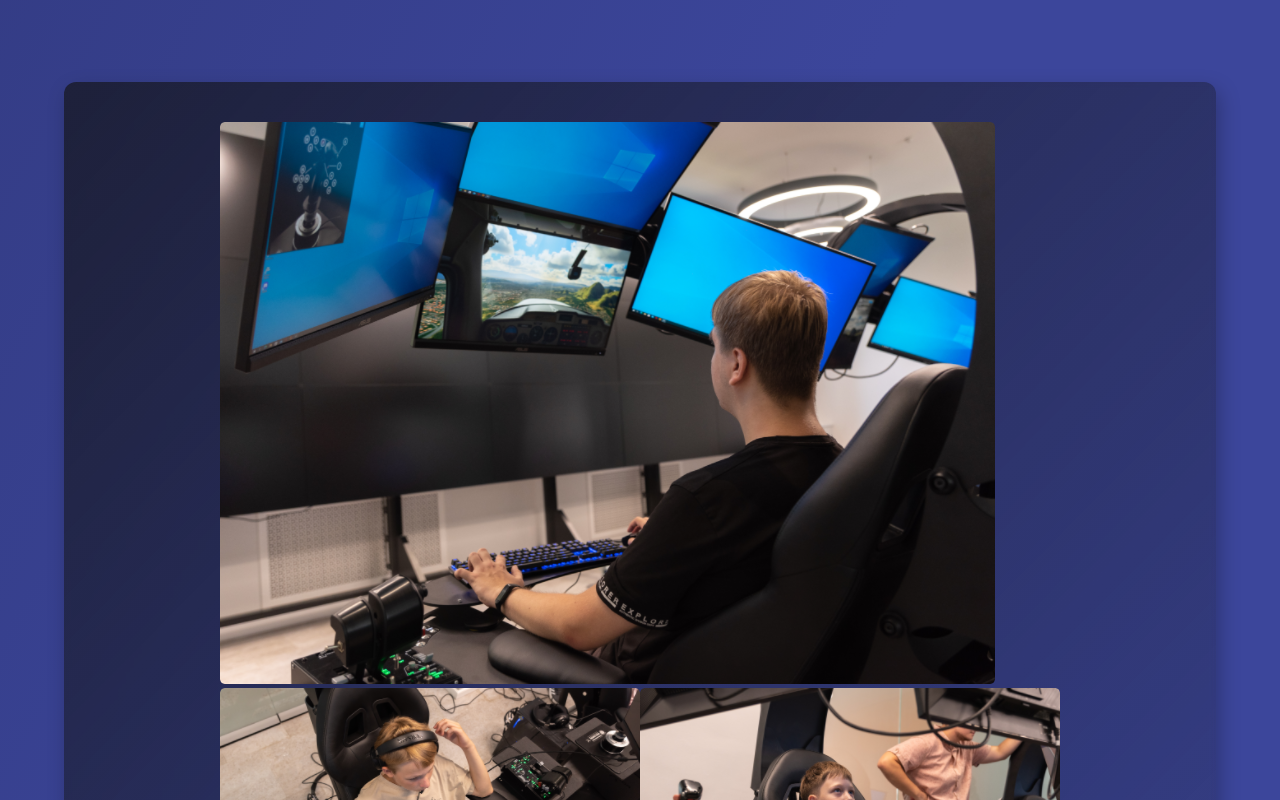
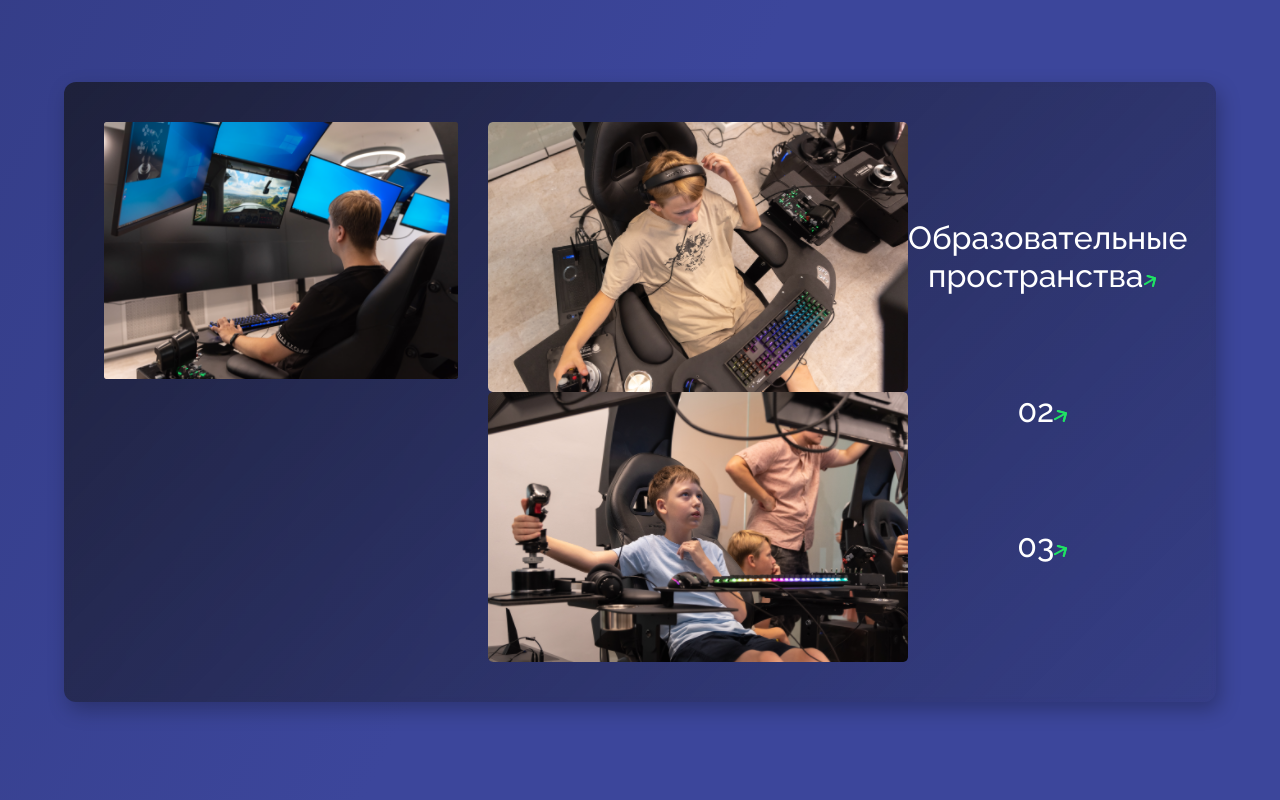
Before and after one commit to vsevolod22/PishUFU, a React (Vite) app: page / in a window 1280 px wide. Shown: the part 6440-7240 px from the top of the page. Built offline with nearby package versions, Linux system fonts and the light colour scheme.

Commit message:
add one more section

```diff
--- a/src/pages/MainPage/ui/OurSpaces/OurSpaces.module.scss
+++ b/src/pages/MainPage/ui/OurSpaces/OurSpaces.module.scss
@@ -89,6 +89,37 @@
             text-align: left;
             margin: 30px 0;
         }
+        &_img {
+            &__container {
+                display: flex;
+            }
+            &__small {
+                display: flex;
+                flex-direction: column;
+                justify-content: space-between;
+            }
+            &__big {
+                margin-right: 30px;
+                img {
+                    width: 100%;
+                }
+            }
+        }
+        &_switch {
 
+            &__container {
+                color: rgb(255, 255, 255);
+                font-family: Raleway;
+                font-size: 32px;
+                font-weight: 500;
+                line-height: 38px;
+                letter-spacing: 0%;
+                width: 25%;
+                text-align: center;
+                display: flex;
+                flex-direction: column;
+                justify-content: space-evenly;
+            }
+        }
     }
 }
--- a/src/pages/MainPage/ui/OurSpaces/OurSpaces.tsx
+++ b/src/pages/MainPage/ui/OurSpaces/OurSpaces.tsx
@@ -1,6 +1,7 @@
 
 import {classNames} from "shared/lib/classNames/classNames";
 import styles from './OurSpaces.module.scss'
+import arrow from 'shared/assets/icons/arrow.svg'
 import firstBig from 'shared/assets/backgroundImg/OurSpaces/firstBig.png'
 import secondBig from 'shared/assets/backgroundImg/OurSpaces/SecondBig.png'
 import thirdBig from 'shared/assets/backgroundImg/OurSpaces/ThirdBig.png'
@@ -38,6 +39,11 @@ const OurSpaces = ({className} : OurSpacesProps) => {
                                 <img src={firstSmallSecond} alt="Образовательные пространства"/>
                             </div>
                         </div>
+                        <div className={styles.ourSpaces_card_switch__container}>
+                            <span>Образовательные пространства<img src={arrow} alt="arrow"/></span>
+                            <span>02<img src={arrow} alt="arrow"/></span>
+                            <span>03<img src={arrow} alt="arrow"/></span>
+                        </div>
 
 
                     </div>
```
Lines whose indentation alone changed are shown as unchanged.
